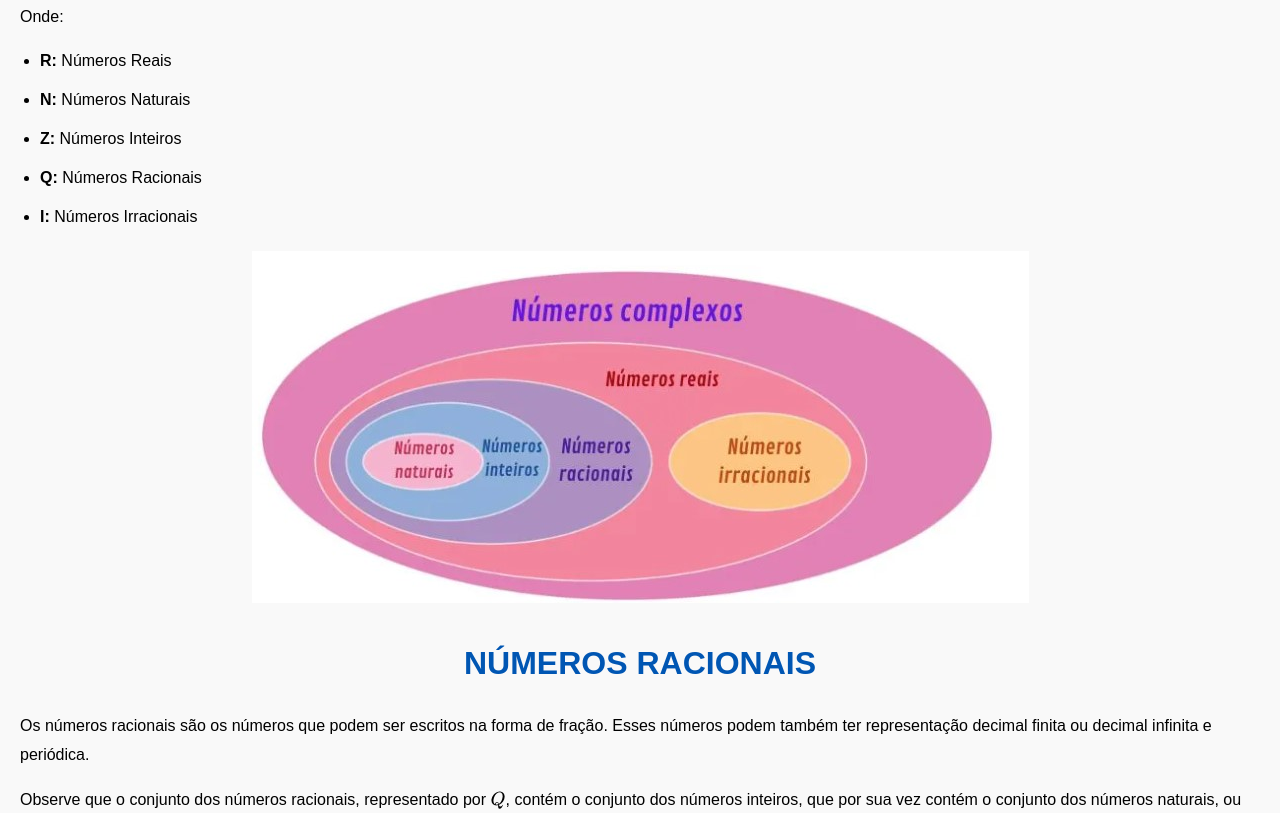
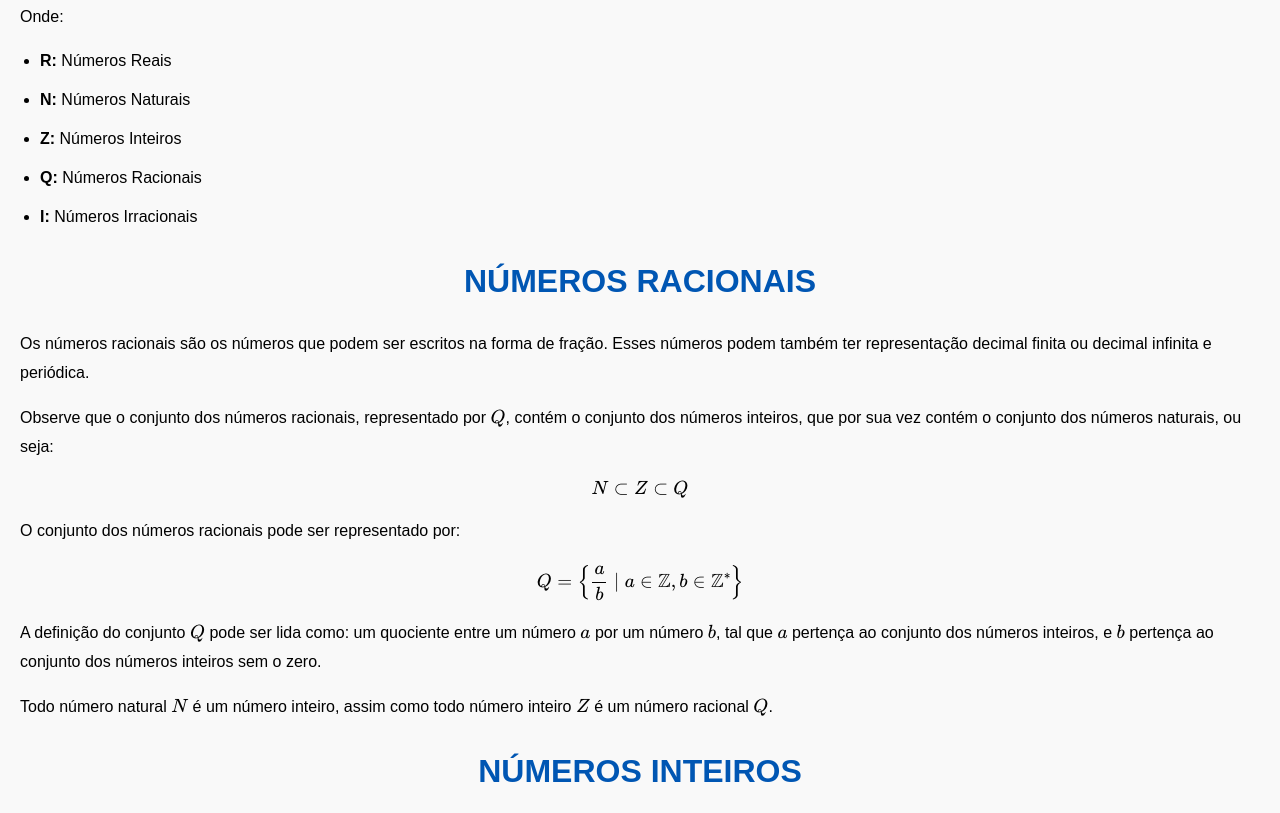
Before and after one commit to Querzinha/SIteValidacao, a plain HTML site: page Modulo00_conteudo.html in a window 1280 px wide. Shown: the part 474-1287 px from the top of the page. Drawn offline with nearby package versions, Linux system fonts and the light colour scheme.

Commit message:
Update Modulo00_conteudo.html

```diff
--- a/Modulo00_conteudo.html
+++ b/Modulo00_conteudo.html
@@ -62,9 +62,7 @@
         <li><strong>I:</strong> Números Irracionais</li>
     </ul>
 
-    <div class="image-container">
-        <img src="ConjuntosNumericos.jpg" alt="Representação do conjunto dos números reais com diagrama de conjuntos">
-    </div>
+
 
 <div class="section">
     <h1>NÚMEROS RACIONAIS</h1>
```
